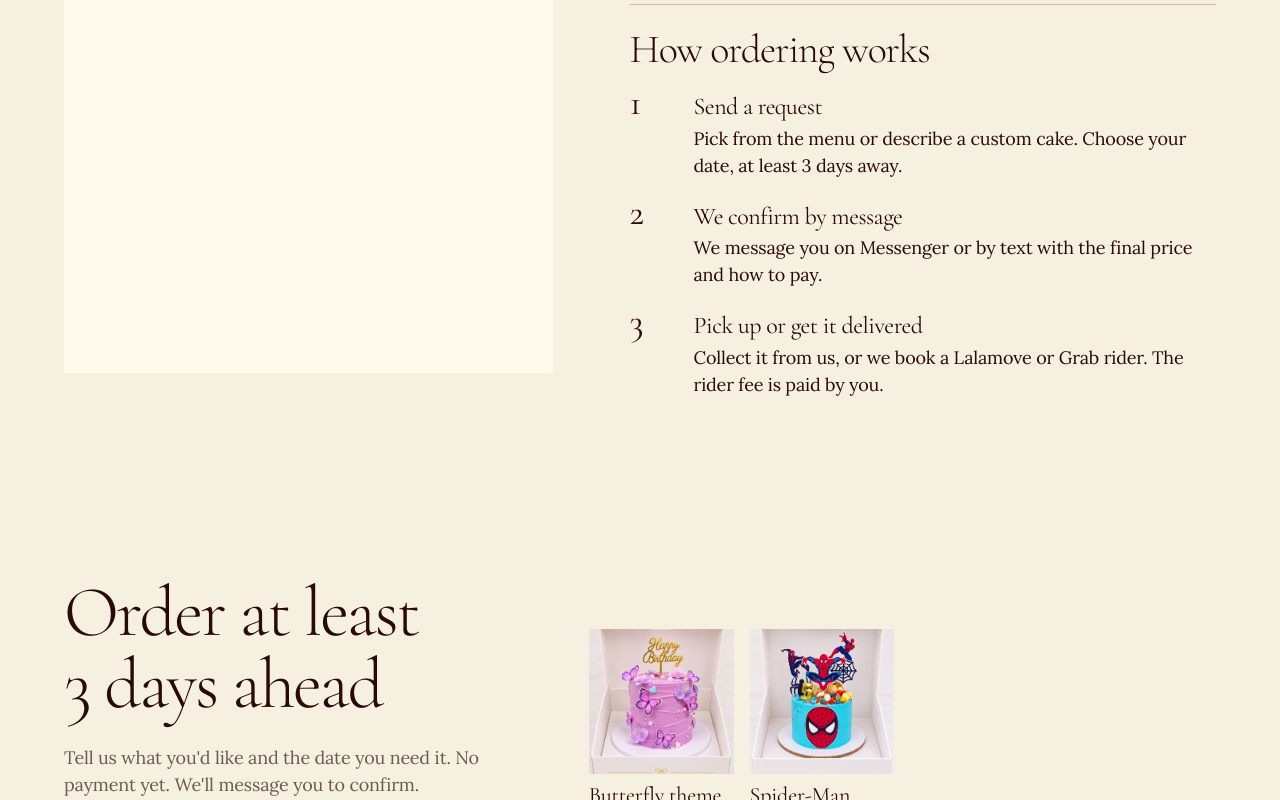
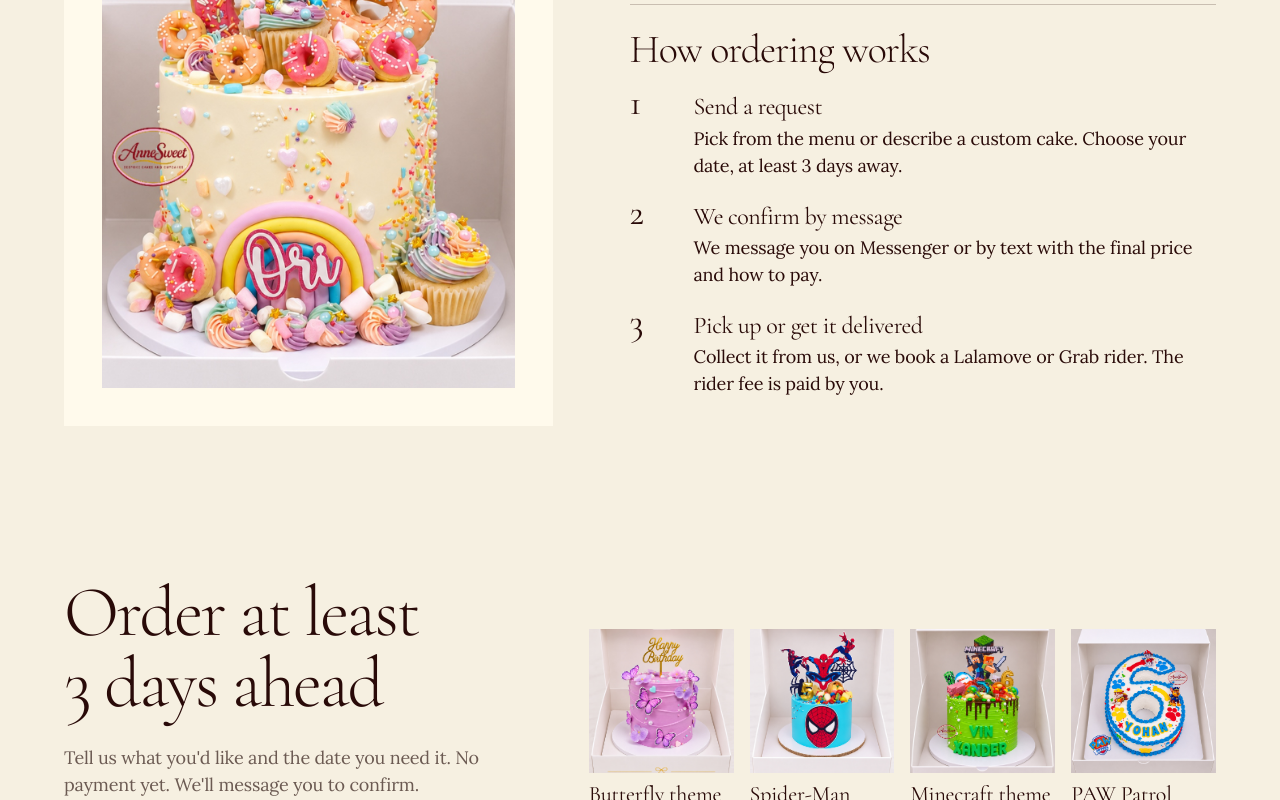
Before and after one commit to flaaya/annesweet, a plain HTML site: page index.html in a window 1280 px wide. Shown: the part 2000-2800 px from the top of the page. Drawn offline with nearby package versions, Linux system fonts and the light colour scheme.

Commit message:
Add 5 new Viber photos across homepage and ideas page
New photos: blue-floral-cake (elegant palette-knife floral), donut-one-cake,
minecraft-cake, pawpatrol-cake, fathers-day-cake.

- Homepage hero now shows the blue floral cake instead of an empty placeholder
- Homepage "custom cakes for your celebration" photo now shows the donut cake
- Homepage "custom cakes we've made" grid grows from 2 to 4 (adds Minecraft
  and PAW Patrol themes)
- Ideas gallery grows from 3 to 4 (adds the personalised message plaque idea)

Every photo on the site is still used exactly once.

Co-Authored-By: Claude Sonnet 5 <noreply@anthropic.com>

```diff
--- a/index.html
+++ b/index.html
@@ -54,7 +54,7 @@
 </header>
 <main>
   <section class="hero">
-    <div class="hero-plate"></div>
+    <div class="hero-plate"><img class="hero-photo reveal" src="photos/real/blue-floral-cake.jpg" alt="A teal cake hand-painted with coral and blue buttercream flowers and gold leaf" width="1800" height="1800" fetchpriority="high"></div>
     <div class="hero-text">
       <h1>Bespoke cakes, baked at home for your <mark><em>date.</em></mark></h1>
       <p class="lead">Cakes and pastries made from scratch in our home kitchen, never frozen. Order at least 3 days ahead, then pick up or we'll book a Lalamove for you.</p>
@@ -81,7 +81,7 @@
   </section>
   <section class="section slide duo" aria-labelledby="h-custom">
     <div class="wrap duo-grid">
-      <div class="plate duo-photo reveal"></div>
+      <div class="plate duo-photo reveal"><img src="photos/real/donut-one-cake.jpg" alt="A cream cake crowned with pink and orange sprinkled donuts, a cupcake and candy, piped with the name Ori" width="1800" height="1800"></div>
       <div class="duo-text">
         <div class="duo-custom">
           <h2 id="h-custom">Custom cakes for your celebration</h2>
@@ -109,6 +109,8 @@
       <ul class="closing-photos" aria-label="Custom cakes we've made">
         <li><a href="custom.html"><img src="photos/real/purple-butterfly-cake.jpg" alt="" width="1441" height="1801" loading="lazy"><span>Butterfly theme</span></a></li>
         <li><a href="custom.html"><img src="photos/real/spiderman-cake.jpg" alt="" width="1441" height="1801" loading="lazy"><span>Spider-Man theme</span></a></li>
+        <li><a href="custom.html"><img src="photos/real/minecraft-cake.jpg" alt="" width="1441" height="1801" loading="lazy"><span>Minecraft theme</span></a></li>
+        <li><a href="custom.html"><img src="photos/real/pawpatrol-cake.jpg" alt="" width="1700" height="1800" loading="lazy"><span>PAW Patrol number cake</span></a></li>
       </ul>
     </div>
   </section>
```
Also changed, not shown: ideas.html (+1 -0 lines), photos/real/blue-floral-cake.jpg (added), photos/real/donut-one-cake.jpg (added), photos/real/fathers-day-cake.jpg (added), photos/real/minecraft-cake.jpg (added), photos/real/pawpatrol-cake.jpg (added).
